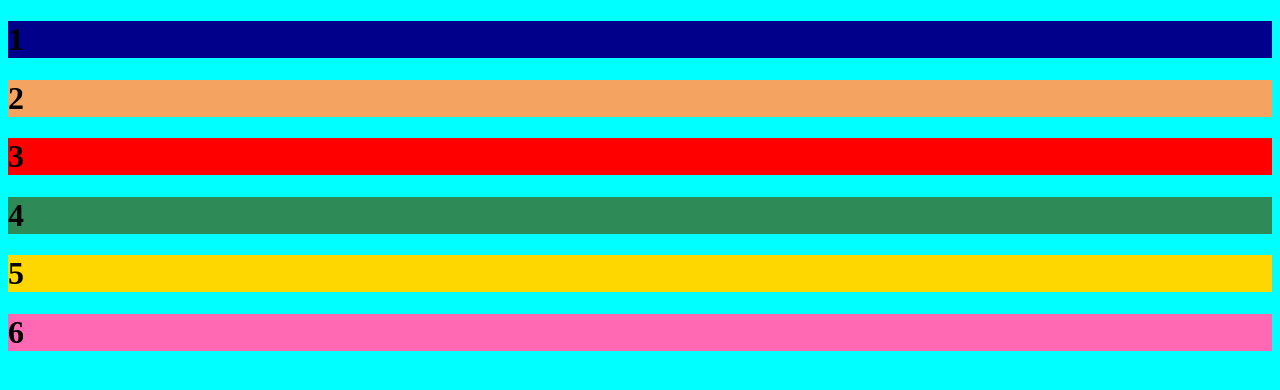
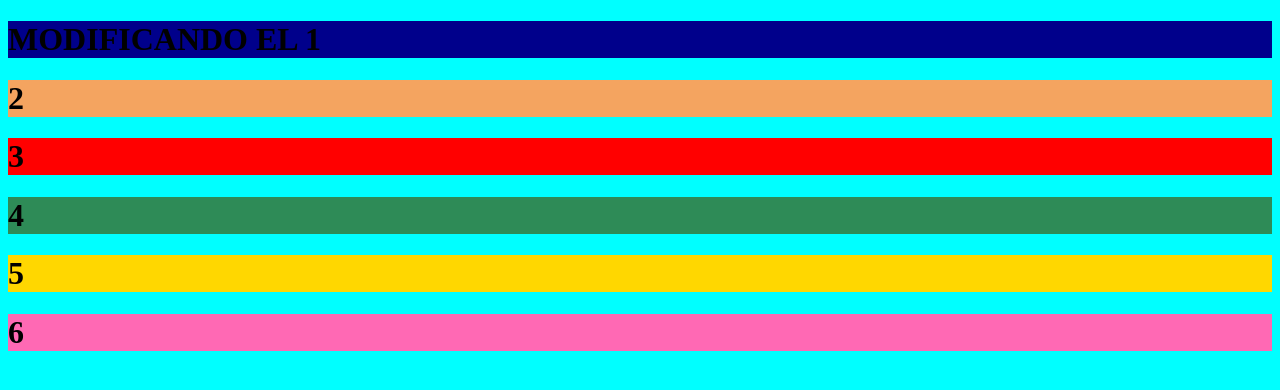
Before and after one commit to JeaNMaXWl/PruebaDePaginaWeb, a plain HTML site: page index.html in a window 1280 px wide. Drawn offline with Linux system fonts and the light colour scheme.

Commit message:
modificando

```diff
--- a/index.html
+++ b/index.html
@@ -14,7 +14,7 @@
 </head>
 <body>
     <div id="D1">
-        <h1>1</h1>
+        <h1>MODIFICANDO EL 1</h1>
     </div>
     <div id="D2">
         <h1>2</h1>
```
